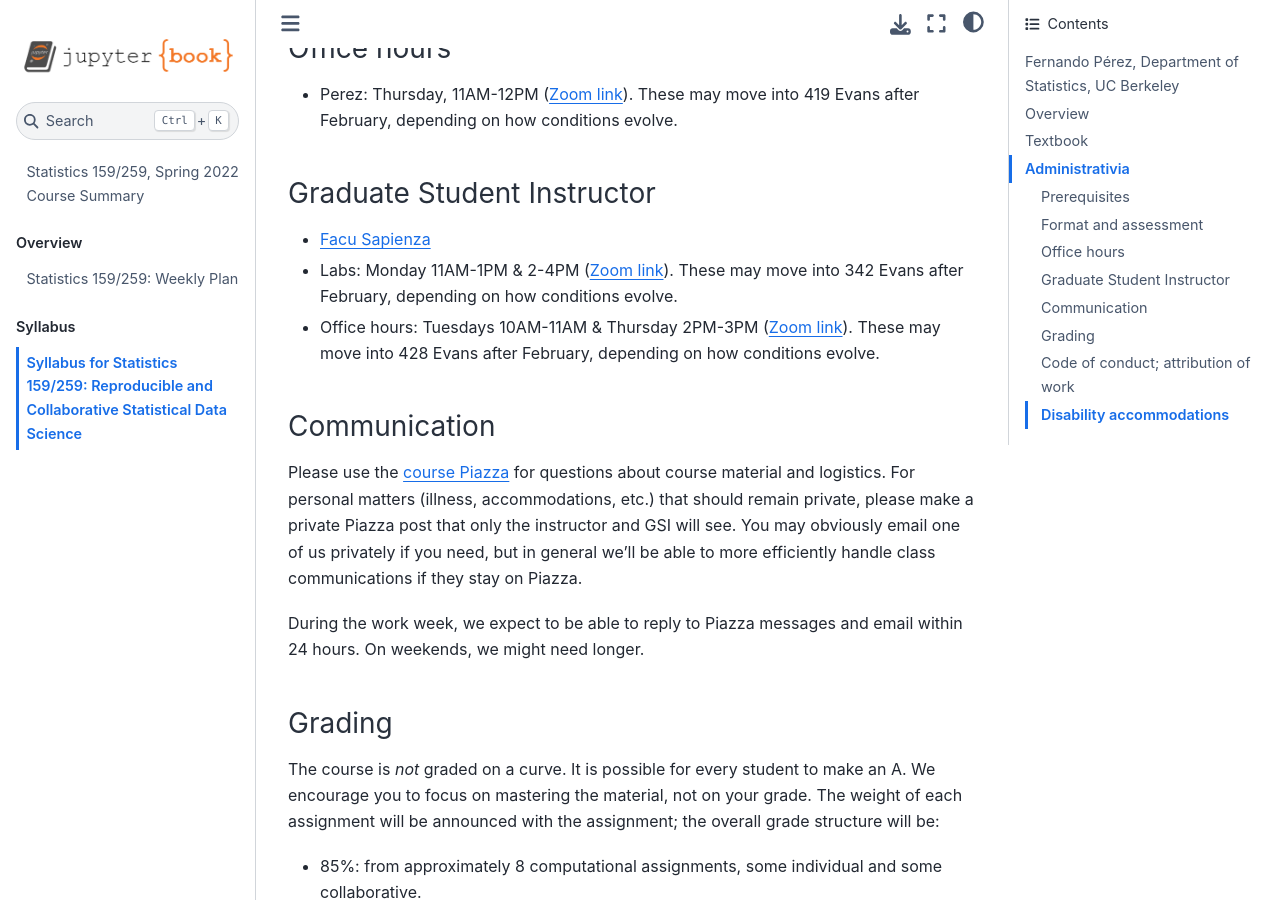
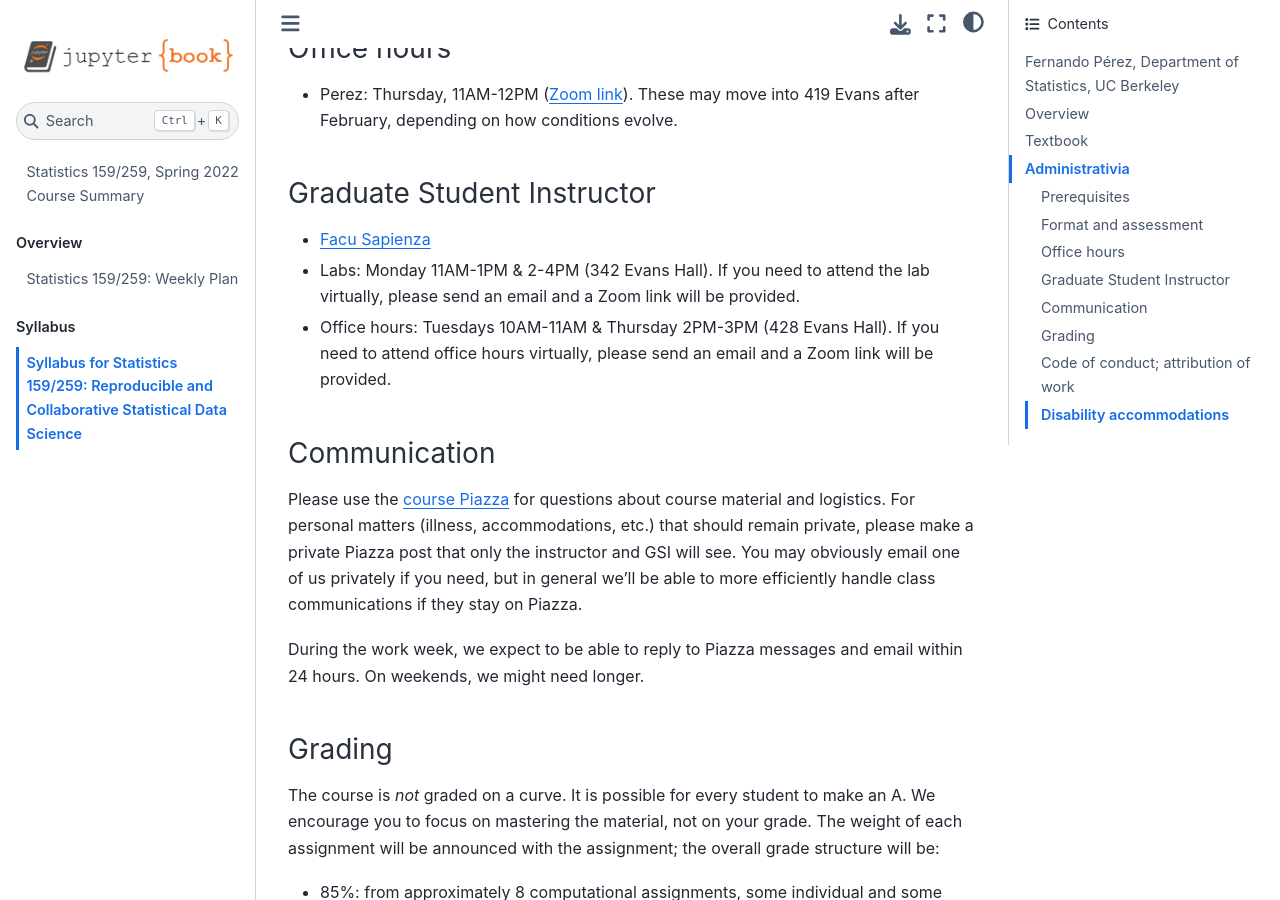
Before and after one commit to UCB-stat-159-s22/site, a Jupyter Book: the page built from syllabus.md, in a window 1280 px wide and 900 px high, scrolled down 2562 px. Built offline with Jupyter Book 1.0.4 settings and Sphinx 7.4.7 and the Sphinx Book theme 1.1.4, drawn with Linux system fonts in a browser that asks for light colours; pages that are not in the unit, such as notebooks, are missing from menus.

Commit message:
updated information about in-person lab and oh

```diff
--- a/syllabus.md
+++ b/syllabus.md
@@ -74,8 +74,8 @@
 
 ### Graduate Student Instructor
 + [Facu Sapienza](mailto:fsapienza@berkeley.edu)
-+ Labs: Monday 11AM-1PM & 2-4PM ([Zoom link](https://berkeley.zoom.us/j/93593491135)). These may move into 342 Evans after February, depending on how conditions evolve.
-+ Office hours: Tuesdays 10AM-11AM & Thursday 2PM-3PM ([Zoom link](https://berkeley.zoom.us/j/96363536716)). These may move into 428 Evans after February, depending on how conditions evolve.
++ Labs: Monday 11AM-1PM & 2-4PM (342 Evans Hall). If you need to attend the lab virtually, please send an email and a Zoom link will be provided.
++ Office hours: Tuesdays 10AM-11AM & Thursday 2PM-3PM (428 Evans Hall). If you need to attend office hours virtually, please send an email and a Zoom link will be provided.
 
 ### Communication
 
```
